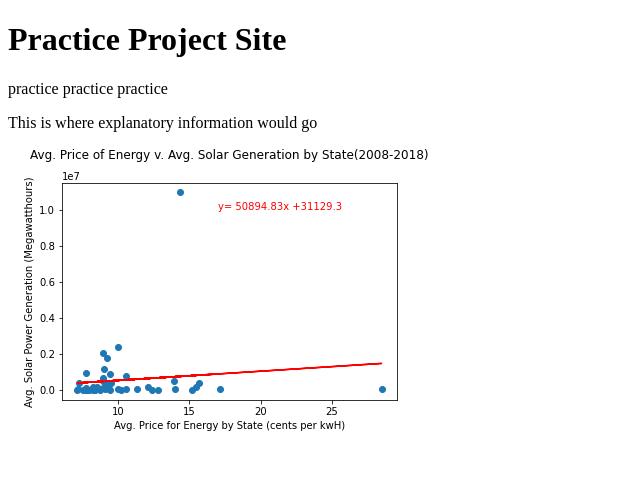
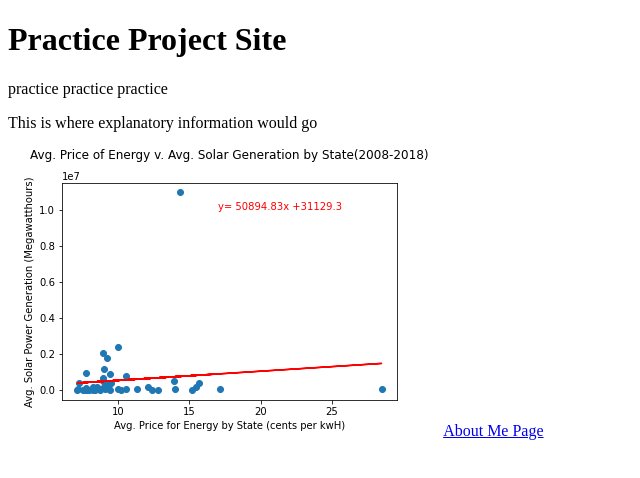
Before and after one commit to msullivan987/project2repo, a plain HTML site: page index.html in a window 1280 px wide. Shown: the whole page, without its empty margins (0-640 px from the left). Drawn offline with Linux system fonts and the light colour scheme.

Commit message:
linking to about me page

```diff
--- a/index.html
+++ b/index.html
@@ -11,5 +11,6 @@
     <p>This is where explanatory information would go</p>
     <img src="https://msullivan987.github.io/project2repo/avg_energy_v_generation_by_state.png" alt="solar power graph">
 
+    <a href="https://msullivan987.github.io/" target="_blank"> About Me Page</a>
 </body>
 </html>
```
